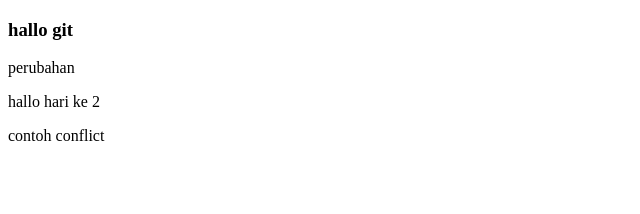
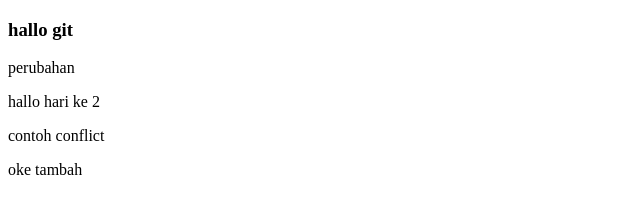
Before and after one commit to near-code-R/test-git-2, a plain HTML site: page index.html in a window 1280 px wide. Shown: the full height of the page, 0-640 px from the left. Drawn offline with Linux system fonts and the light colour scheme.

Commit message:
tambah p

```diff
--- a/index.html
+++ b/index.html
@@ -10,5 +10,6 @@
     <p>perubahan</p>
     <p>hallo hari ke 2</p>
     <p>contoh conflict</p>
+    <p>oke tambah</p>
   </body>
 </html>
```
